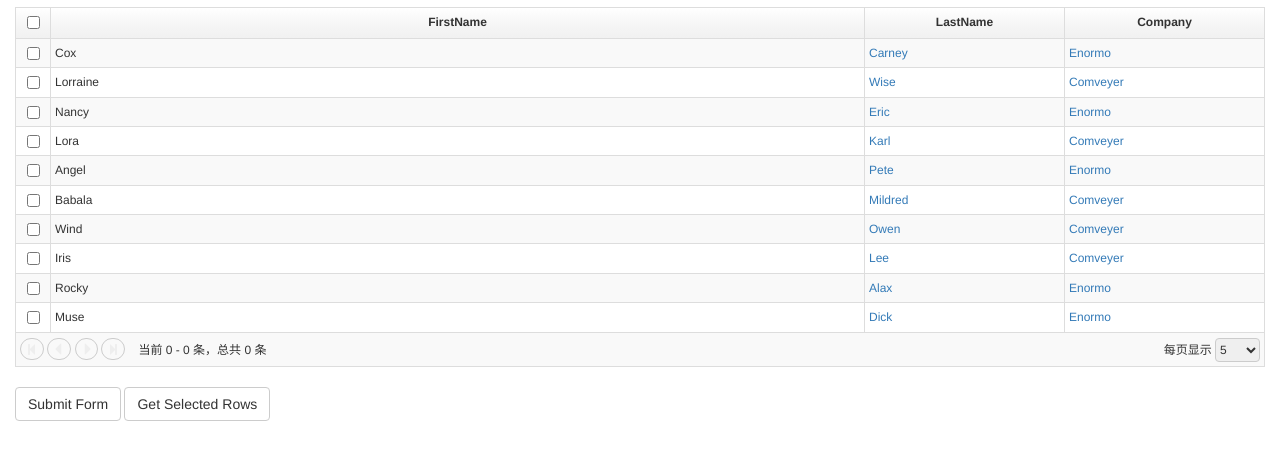
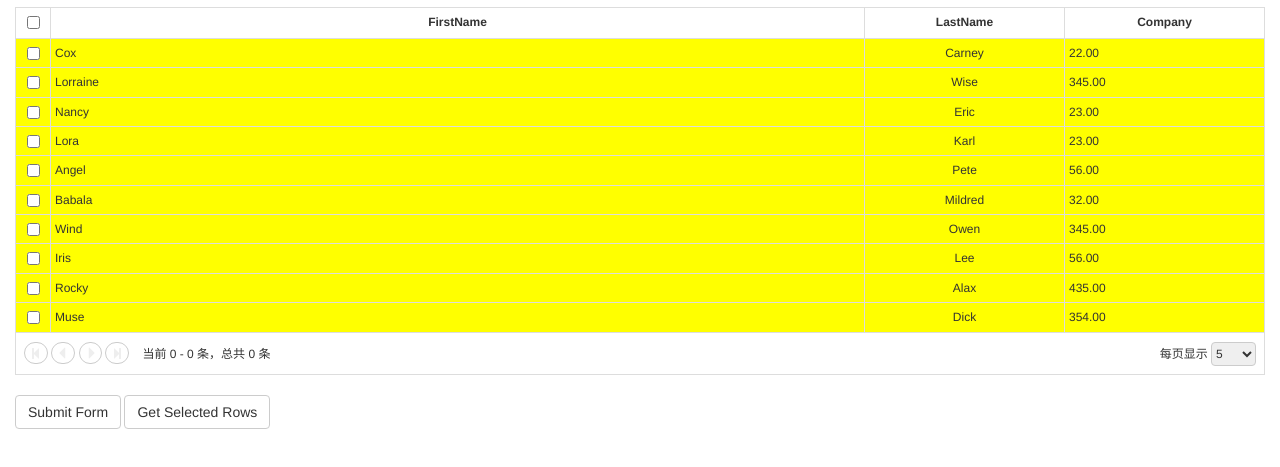
Before and after one commit to Coralma/ng-bootstrap-grid, a website: page example/pagedGridExample.html in a window 1280 px wide. Shown: the part 63-530 px from the top of the page. Drawn offline with nearby package versions, Linux system fonts and the light colour scheme.

Commit message:
Fix the grid issue.

```diff
--- a/example/pagedGridExample.html
+++ b/example/pagedGridExample.html
@@ -1,18 +1,28 @@
 <!doctype html>
 <html ng-app="myApp">
 <head>
+    <script src="../lib/jquery/dist/jquery.js"></script>
     <script src="../lib/angular/angular.js"></script>
     <script src="../lib/lodash/lodash.js"></script>
+    <script src="../lib/fixedheadertable/jquery.fixedheadertable.js"></script>
+
     <script src="../dist/ng-bootstrap-grid.js"></script>
     <script src="../dist/ng-bootstrap-category-grid.js"></script>
     <script src="../dist/ng-bootstrap-expand-grid.js"></script>
     <script src="../dist/ng-grid-compiler.js"></script>
 
     <link rel="stylesheet" href="../lib/bootstrap/dist/css/bootstrap.css">
+    <link rel="stylesheet" href="../lib/fixedheadertable/defaultTheme.css">
     <link rel="stylesheet" href="../dist/css/ng-bootstrap-grid.css">
     <style>
         body {
             font-size: 12px;
+        }
+        .otherFeeBorderRight {
+            border-right:none !important;
+        }
+        .center-data {
+            text-align: center;
         }
         /*.paged-grid-num-link:hover {
             border: 1px solid #ccc;
@@ -34,8 +44,12 @@
 <script type="text/javascript">
     var myApp = angular.module('myApp', ['ng-bootstrap-grid']);
 
-    myApp.controller('MyController', ['$scope', function($scope) {
+    myApp.controller('MyController', ['$scope','$filter', function($scope, $filter) {
+        console.log($filter('decimalFilter')(123));
         $scope.gridOptions = {
+            gridId : 'testGrid',
+            enableOverflow : true,
+            overflowHeight : '300px',
             paginationPageSizes: [5, 10, 15],
             paginationPageSize: 5,
             useExternalPagination: true,
@@ -47,21 +61,21 @@
             },
             columnDefs : [
                 {displayName: 'FirstName', field:'firstName',enableSorting: true},
-                {displayName: 'LastName', field:'lastName',cellStyle: "width:200px",cellTemplate: "<a href=''>{{ item[col.field] }}</a>"},
-                {displayName: 'Company', field:'company',cellStyle: "width:200px", cellTemplate : "<div class='ui-grid-cell-contents'><a ng-href='javascript:void(0)' ng-click='appScope.openClaim(grid, row)'>{{item[col.field]}}</a></div>"},
+                {displayName: 'LastName', field:'lastName',cellStyle: "width:200px",cellClass: 'center-data'},
+                {displayName: 'Company', field:'company',cellStyle: "width:200px", filter: 'decimalFilter'},
                 {displayName: 'Employed', field:'employed',cellStyle: "width:200px",enableSorting: false, visible: false }
             ],
             data : [
-                {"firstName": "Cox","lastName": "Carney","company": "Enormo","employed": true},
-                {"firstName": "Lorraine","lastName": "Wise","company": "Comveyer","employed": false},
-                {"firstName": "Nancy","lastName": "Eric","company": "Enormo","employed": false},
-                {"firstName": "Lora","lastName": "Karl","company": "Comveyer","employed": true},
-                {"firstName": "Angel","lastName": "Pete","company": "Enormo","employed": false},
-                {"firstName": "Babala","lastName": "Mildred","company": "Comveyer","employed": true},
-                {"firstName": "Wind","lastName": "Owen","company": "Comveyer","employed": true},
-                {"firstName": "Iris","lastName": "Lee","company": "Comveyer","employed": true},
-                {"firstName": "Rocky","lastName": "Alax","company": "Enormo","employed": false},
-                {"firstName": "Muse","lastName": "Dick","company": "Enormo","employed": false}
+                {"firstName": "Cox","lastName": "Carney","company": "22","employed": true},
+                {"firstName": "Lorraine","lastName": "Wise","company": "345","employed": false},
+                {"firstName": "Nancy","lastName": "Eric","company": "23","employed": false},
+                {"firstName": "Lora","lastName": "Karl","company": "23","employed": true},
+                {"firstName": "Angel","lastName": "Pete","company": "56","employed": false},
+                {"firstName": "Babala","lastName": "Mildred","company": "32","employed": true},
+                {"firstName": "Wind","lastName": "Owen","company": "345","employed": true},
+                {"firstName": "Iris","lastName": "Lee","company": "56","employed": true},
+                {"firstName": "Rocky","lastName": "Alax","company": "435","employed": false},
+                {"firstName": "Muse","lastName": "Dick","company": "354","employed": false}
             ]
         }
         $scope.gridOptions.totalItems = 0;
@@ -69,6 +83,7 @@
         $scope.submitData = function() {
             $scope.resultData = $scope.gridOptions.data;
             console.log(JSON.stringify($scope.gridOptions.data, null, '\t'));
+            $('#bsGrid').fixedHeaderTable({ height: '300', altClass: 'odd', themeClass: 'fancyDarkTable', footer: true});
         }
 
         $scope.rowSelect = function(row) {
@@ -88,7 +103,7 @@
             console.log('The pageIndex is ' + pageIndex + ', pageSize is ' + pageSize + ", sortField is " + sortField + ", sortType is " + sortType);
         }
 
-    }]);
+    }])
 </script>
 </body>
 </html>
```
Also changed, not shown: dist/css/ng-bootstrap-grid.css, dist/ng-bootstrap-expand-grid.js, dist/ng-bootstrap-grid.js, dist/ng-grid-compiler.js.
